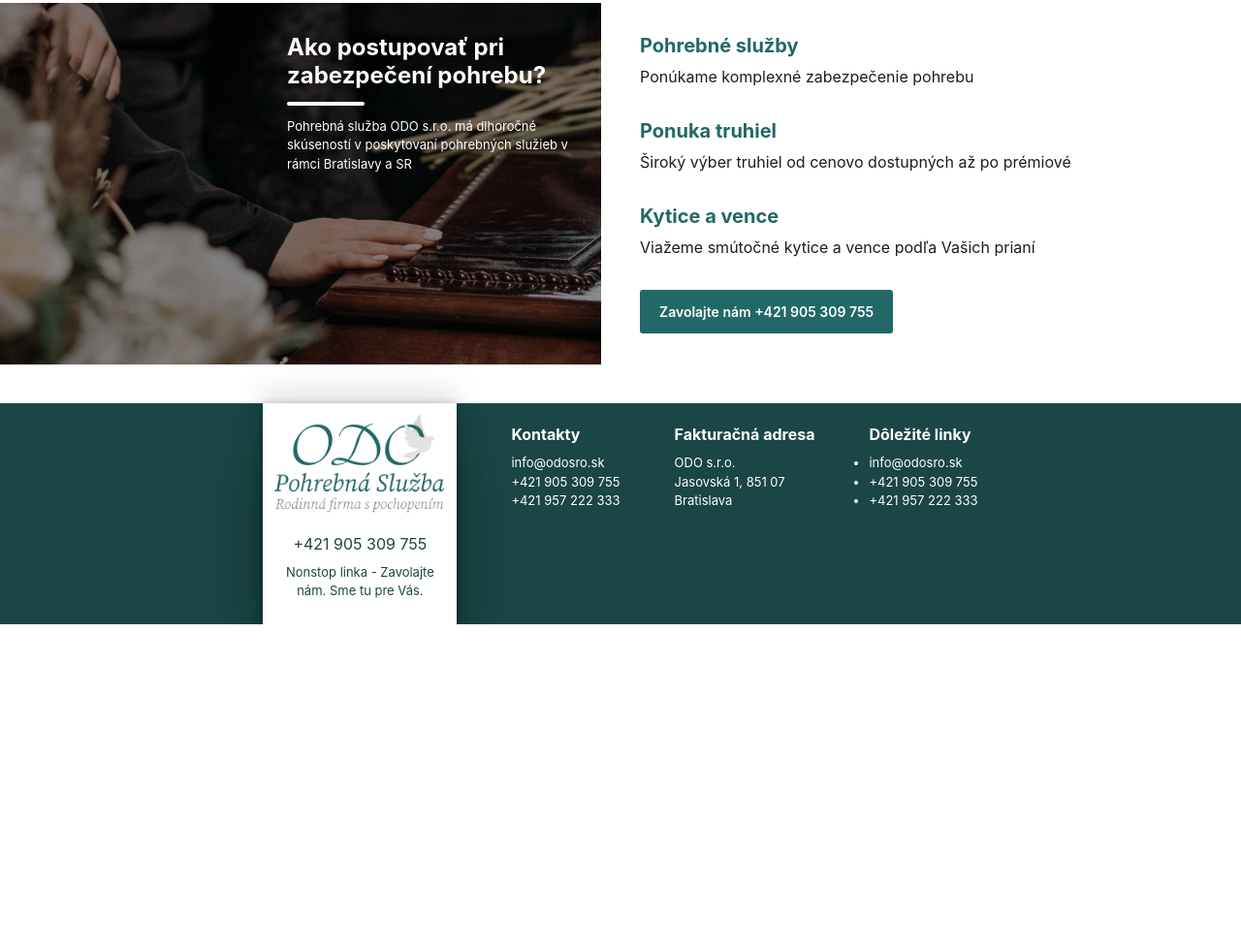
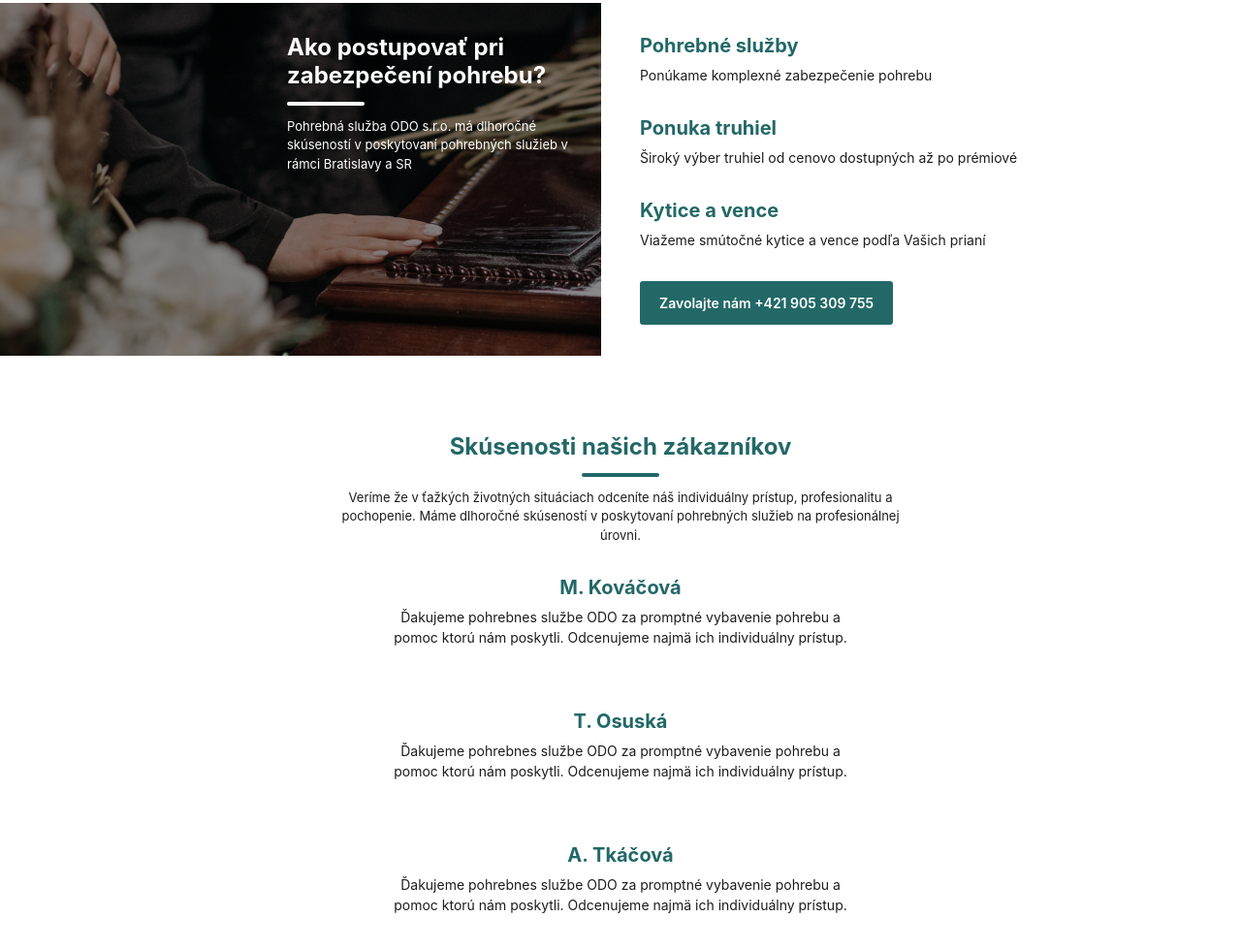
Before and after one commit to SimonSkoda13/PohrebnictvoODC, a Gatsby site: page / in a window 1280 px wide. Shown: the part 1767-2746 px from the top of the page at 97% size. Before the commit the page ends 2411 px from the top, so only its background shows below. Built offline with nearby package versions, Linux system fonts and the light colour scheme; Gatsby itself is replaced by a stand-in of ours.

Commit message:
feat:Experiences

```diff
--- /dev/null
+++ b/src/components/Sections/Experiences/Experiences.tsx
@@ -0,0 +1,28 @@
+import { Container } from '@/components/Shared/Container/Container';
+import {
+  HeadAdnDisc,
+  HeadAdnDiscProps,
+} from '@/components/Shared/HeadAndDisc/HeadAdnDisc';
+import { SectionHeading } from '@/components/Shared/SectionHeading/SectionHeading';
+import { Flex, useAccordionItemState } from '@chakra-ui/react';
+import React from 'react';
+
+export type ExperiencesProps = {
+  items: HeadAdnDiscProps[];
+  title: string;
+  description: string;
+};
+
+export const Experiences = (props: ExperiencesProps) => {
+  const { title, description, items } = props;
+  return (
+    <Container>
+      <Flex flexDir="column" alignItems="center">
+        <SectionHeading {...{ title, description }} isCentered />
+        {items.map((item) => {
+          return <HeadAdnDisc {...item} maxW={500} py={8} isCentered />;
+        })}
+      </Flex>
+    </Container>
+  );
+};
--- a/src/components/Shared/HeadAndDisc/HeadAdnDisc.tsx
+++ b/src/components/Shared/HeadAndDisc/HeadAdnDisc.tsx
@@ -1,19 +1,27 @@
-import { Flex, Heading, Text } from '@chakra-ui/react';
+import { BoxProps, Flex, Heading, Text } from '@chakra-ui/react';
 import React from 'react';
 
-export type HeadAdnDiscProps = {
+export interface HeadAdnDiscProps extends BoxProps {
   title: string;
   description: string;
-};
+  isCentered?: boolean;
+}
 
 export const HeadAdnDisc = (props: HeadAdnDiscProps) => {
-  const { title, description } = props;
+  const { title, description, isCentered, ...restOfProps } = props;
   return (
-    <Flex flexDirection="column" pb={8}>
+    <Flex
+      flexDirection="column"
+      pb={8}
+      textAlign={isCentered ? 'center' : 'left'}
+      {...restOfProps}
+    >
       <Heading color="primary" pb={2} fontSize="xl">
         {title}
       </Heading>
-      <Text color="black">{description}</Text>
+      <Text color="black" fontSize="sm">
+        {description}
+      </Text>
     </Flex>
   );
 };
--- a/src/pages/index.tsx
+++ b/src/pages/index.tsx
@@ -7,6 +7,7 @@ import { ImageBanner } from '../components/Shared/imageBanner/ImageBanner';
 import { WhyUs } from '../components/Sections/WhyUs/WhyUs';
 import { Services } from '@/components/Sections/Services/Services';
 import { ImageParagraph } from '@/components/Shared/ImageParagraph/ImageParagraph';
+import { Experiences } from '@/components/Sections/Experiences/Experiences';
 
 const IndexPage = (): JSX.Element => {
   const fetchData = useStaticQuery(graphql`
@@ -154,31 +155,28 @@ const IndexPage = (): JSX.Element => {
       ],
       button: 'Zavolajte nám +421 905 309 755',
     },
-    // services: {
-    //   title: 'Pohrebné služby',
-    //   description:
-    //     'Pohrebná služba ODO s.r.o. má dlhoročné skúseností v poskytovaní pohrebných služieb v rámci Bratislavy a SR.',
-    //   items: [
-    //     {
-    //       title: 'Pohrebné služby',
-    //       description: 'Ponúkame komplexné zabezpečenie pohrebu',
-    //       imgData: fetchData.Services1,
-    //     },
-    //     {
-    //       title: 'Ponuka truhiel',
-    //       description:
-    //         'Široký výber truhiel od cenovo dostupných až po prémiové',
-    //       imgData: fetchData.Services2,
-    //     },
-    //     {
-    //       title: 'Kytice a vence',
-    //       description: 'Viažeme smútočné kytice a vence podľa Vašich prianí',
-    //       imgData: fetchData.Services3,
-    //     },
-    //   ],
-    //   button: 'Chcete vedieť viac?',
-    //   logo: fetchData.logo_row,
-    // },
+    experiences: {
+      title: 'Skúsenosti našich zákazníkov',
+      description:
+        'Veríme že v ťažkých životných situáciach odceníte náš individuálny prístup, profesionalitu a pochopenie. Máme dlhoročné skúseností v poskytovaní pohrebných služieb na profesionálnej úrovni. ',
+      items: [
+        {
+          title: 'M. Kováčová',
+          description:
+            'Ďakujeme pohrebnes službe ODO za promptné vybavenie pohrebu a pomoc ktorú nám poskytli. Odcenujeme najmä ich individuálny prístup.',
+        },
+        {
+          title: 'T. Osuská',
+          description:
+            'Ďakujeme pohrebnes službe ODO za promptné vybavenie pohrebu a pomoc ktorú nám poskytli. Odcenujeme najmä ich individuálny prístup.',
+        },
+        {
+          title: 'A. Tkáčová',
+          description:
+            'Ďakujeme pohrebnes službe ODO za promptné vybavenie pohrebu a pomoc ktorú nám poskytli. Odcenujeme najmä ich individuálny prístup.',
+        },
+      ],
+    },
   };
 
   return (
@@ -193,6 +191,7 @@ const IndexPage = (): JSX.Element => {
       <WhyUs {...data.whyUs} buttonTo="služby" />
       <Services {...data.services} buttonTo="služby" />
       <ImageParagraph {...data.advance} isImageOnTheLeft />
+      <Experiences {...data.experiences} />
     </Layout>
   );
 };
```
